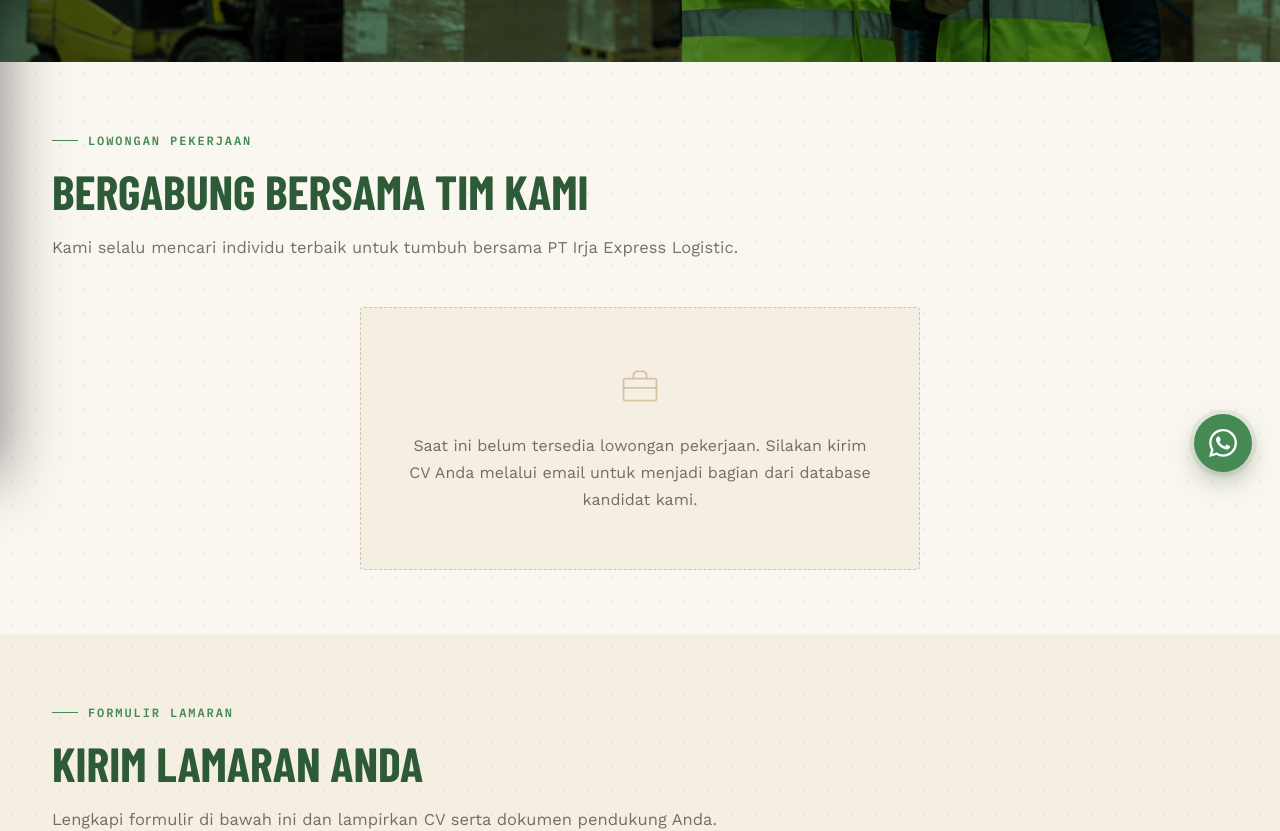
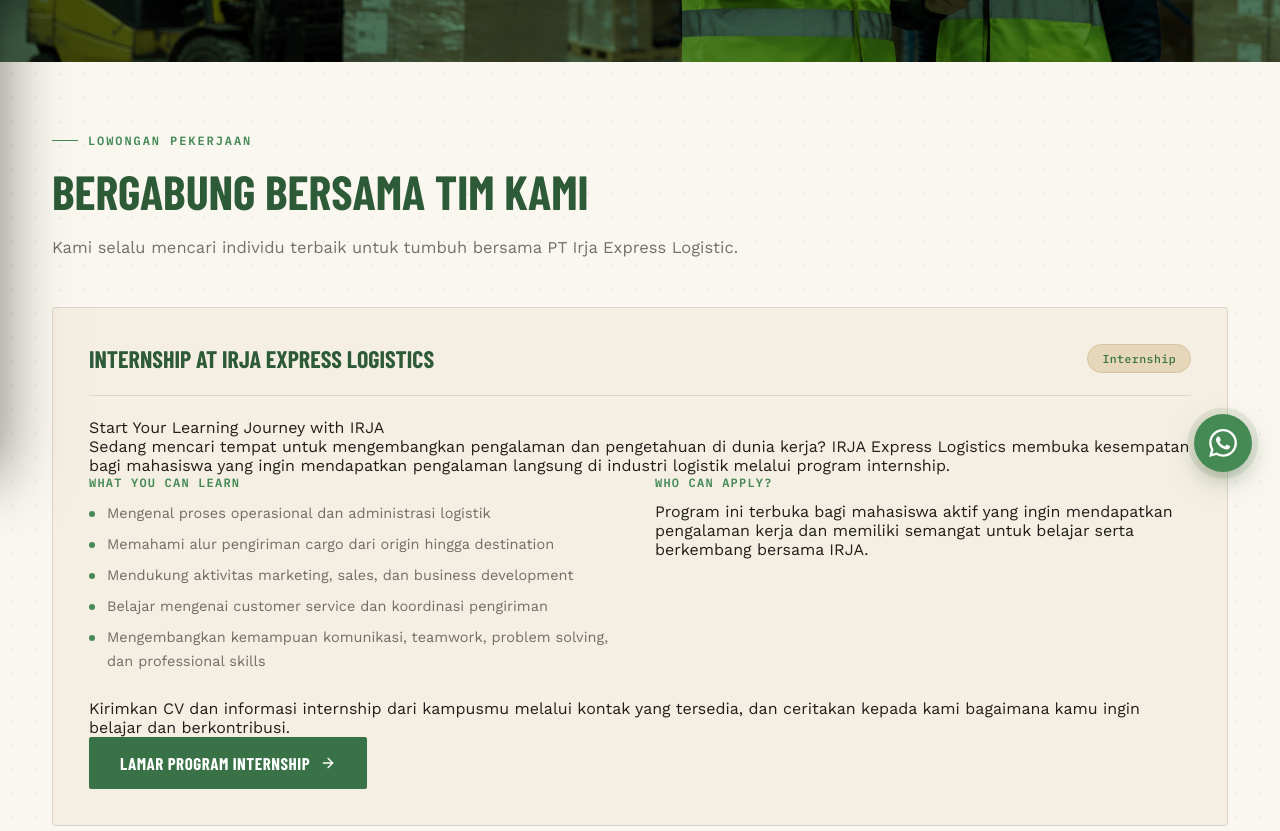
Before and after one commit to fridoustin/irja-express-logistic, a Next.js app: page /career in a window 1280 px wide. Shown: the part 300-1131 px from the top of the page. Built offline with nearby package versions, Linux system fonts and the light colour scheme; a web font is replaced by a local one.

Commit message:
feat: add internship program into career

```diff
--- a/src/components/Career.tsx
+++ b/src/components/Career.tsx
@@ -1,7 +1,7 @@
 import Reveal from "./Reveal";
 import CareerApplicationForm from "./CareerApplicationForm";
-import { JOBS } from "@/data/careers";
-import { ArrowRightIcon } from "./Icons";
+import { INTERNSHIP, JOBS } from "@/data/careers";
+import { ArrowRightIcon, BriefcaseIcon } from "./Icons";
 
 export default function Career() {
   return (
@@ -20,9 +20,36 @@
             <h2>Bergabung Bersama Tim Kami</h2>
             <p>Kami selalu mencari individu terbaik untuk tumbuh bersama PT Irja Express Logistic.</p>
           </Reveal>
-
-          {JOBS.length > 0 ? (
           <div className="job-list stagger">
+            <Reveal className="job-card">
+              <div className="job-card-head">
+                <h3>{INTERNSHIP.title}</h3>
+                <div className="job-meta">
+                  <span className="chip">Internship</span>
+                </div>
+              </div>
+              <p className="internship-tagline">{INTERNSHIP.tagline}</p>
+              <p className="internship-intro">{INTERNSHIP.intro}</p>
+              <div className="job-card-body">
+                <div>
+                  <h4>What You Can Learn</h4>
+                  <ul>
+                    {INTERNSHIP.learn.map((l) => (
+                      <li key={l}>{l}</li>
+                    ))}
+                  </ul>
+                </div>
+                <div>
+                  <h4>Who Can Apply?</h4>
+                  <p>{INTERNSHIP.whoCanApply}</p>
+                </div>
+              </div>
+              <p className="internship-cta-text">{INTERNSHIP.cta}</p>
+              <a href="#lamar" className="btn btn-primary">
+                Lamar Program Internship
+                {ArrowRightIcon}
+              </a>
+            </Reveal>
               {JOBS.map((job) => (
                 <Reveal key={job.slug} className="job-card">
                   <div className="job-card-head">
@@ -57,19 +84,18 @@
                   </a>
                 </Reveal>
               ))}
-            </div>
-          ) : (
+
+            {JOBS.length === 0 && (
               <Reveal className="job-empty">
-              <svg viewBox="0 0 48 48" fill="none" stroke="currentColor" strokeWidth="2">
-                <rect x="6" y="16" width="36" height="24" rx="2" />
-                <path d="M17 16v-4a4 4 0 0 1 4-4h6a4 4 0 0 1 4 4v4M6 26h36" />
-              </svg>
+                {BriefcaseIcon}
                 <p>
-                Saat ini belum tersedia lowongan pekerjaan. Silakan kirim CV Anda melalui
-                email untuk menjadi bagian dari database kandidat kami.
+                  Saat ini belum ada posisi reguler lainnya yang dibuka. Program
+                  Internship di atas selalu terbuka bagi mahasiswa yang ingin
+                  bergabung.
                 </p>
               </Reveal>
             )}
+          </div>
         </div>
       </section>
 
--- a/src/components/CareerApplicationForm.tsx
+++ b/src/components/CareerApplicationForm.tsx
@@ -63,6 +63,7 @@
             <option value="" disabled>
               Pilih posisi
             </option>
+            <option value="Program Internship">Program Internship</option>
             {jobs.map((j) => (
               <option key={j.slug} value={j.title}>
                 {j.title}
--- a/src/data/careers.ts
+++ b/src/data/careers.ts
@@ -22,3 +22,21 @@
 // Selama array ini kosong, halaman Career otomatis menampilkan pesan
 // "belum ada lowongan" beserta formulir lamaran umum.
 export const JOBS: Job[] = [];
+
+export const INTERNSHIP = {
+  title: "Internship at IRJA Express Logistics",
+  tagline: "Start Your Learning Journey with IRJA",
+  intro:
+    "Sedang mencari tempat untuk mengembangkan pengalaman dan pengetahuan di dunia kerja? IRJA Express Logistics membuka kesempatan bagi mahasiswa yang ingin mendapatkan pengalaman langsung di industri logistik melalui program internship.",
+  learn: [
+    "Mengenal proses operasional dan administrasi logistik",
+    "Memahami alur pengiriman cargo dari origin hingga destination",
+    "Mendukung aktivitas marketing, sales, dan business development",
+    "Belajar mengenai customer service dan koordinasi pengiriman",
+    "Mengembangkan kemampuan komunikasi, teamwork, problem solving, dan professional skills",
+  ],
+  whoCanApply:
+    "Program ini terbuka bagi mahasiswa aktif yang ingin mendapatkan pengalaman kerja dan memiliki semangat untuk belajar serta berkembang bersama IRJA.",
+  cta:
+    "Kirimkan CV dan informasi internship dari kampusmu melalui kontak yang tersedia, dan ceritakan kepada kami bagaimana kamu ingin belajar dan berkontribusi.",
+};
```
Lines whose indentation alone changed are shown as unchanged.
